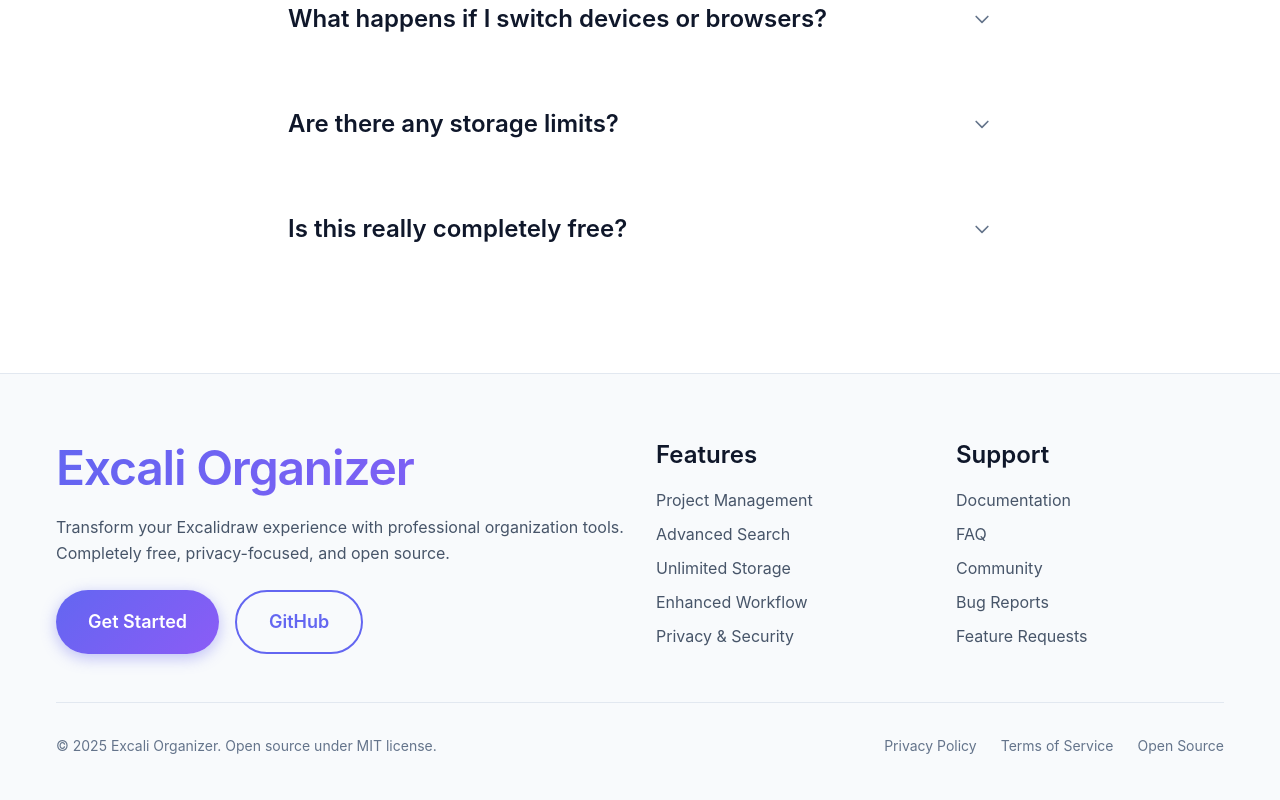
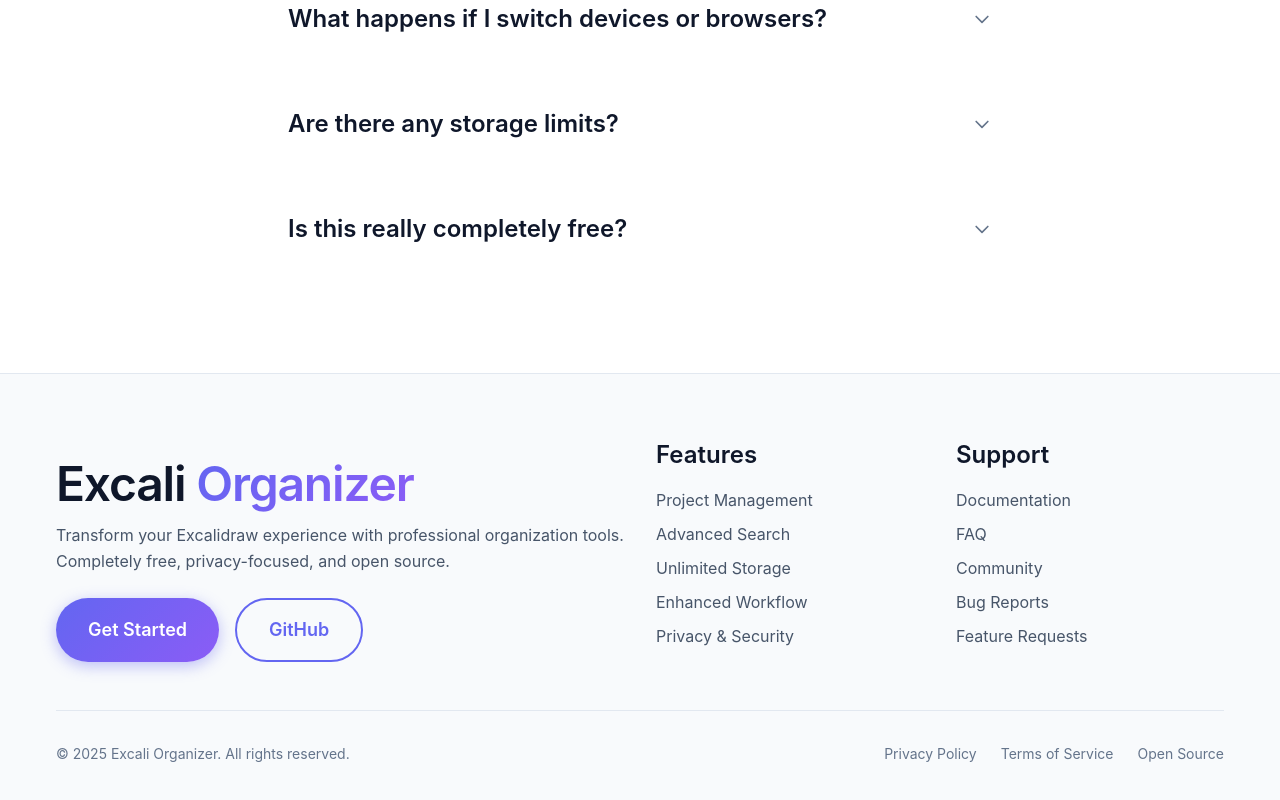
Before and after one commit to 805karansaini/excaliorg-site, a React (Vite) app in the folder website/: page / in a window 1280 px wide. Shown: the part 5948-6748 px from the top of the page. Built offline with nearby package versions, Linux system fonts and the light colour scheme.

Commit message:
Enhance FooterSection with updated styling and content
- Updated the section header to include a fade-in animation and gradient text for improved visual appeal.
- Changed the copyright notice to "All rights reserved" for clarity.
- Adjusted margins for better layout consistency.

```diff
--- a/website/src/components/sections/FooterSection.tsx
+++ b/website/src/components/sections/FooterSection.tsx
@@ -22,7 +22,10 @@ export const FooterSection = ({ onCTAClick }: FooterSectionProps) => {
       <div className="container mx-auto px-4">
         <div className="grid grid-cols-1 md:grid-cols-4 gap-8">
           <div className="col-span-1 md:col-span-2">
-            <h3 className="text-heading-2 mb-4 gradient-text-static">Excali Organizer</h3>
+            <h3 className="text-heading-2 mb-6 animate-fade-in-up">
+              Excali{' '}
+              <span className="gradient-text-static">Organizer</span>
+            </h3>
             <p className="text-body mb-6">
               Transform your Excalidraw experience with professional organization tools.
               Completely free, privacy-focused, and open source.
@@ -68,7 +71,7 @@ export const FooterSection = ({ onCTAClick }: FooterSectionProps) => {
 
         <div className="border-t mt-12 pt-8 flex flex-col md:flex-row justify-between items-center" style={{ borderColor: 'var(--color-border)' }}>
           <p className="text-body-small">
-            © 2025 Excali Organizer. Open source under MIT license.
+            © 2025 Excali Organizer. All rights reserved.
           </p>
           <div className="flex space-x-6 mt-4 md:mt-0">
             <Link to="/policies/privacy-policy" className="text-body-small hover:text-primary transition-colors link-hover">Privacy Policy</Link>
```
